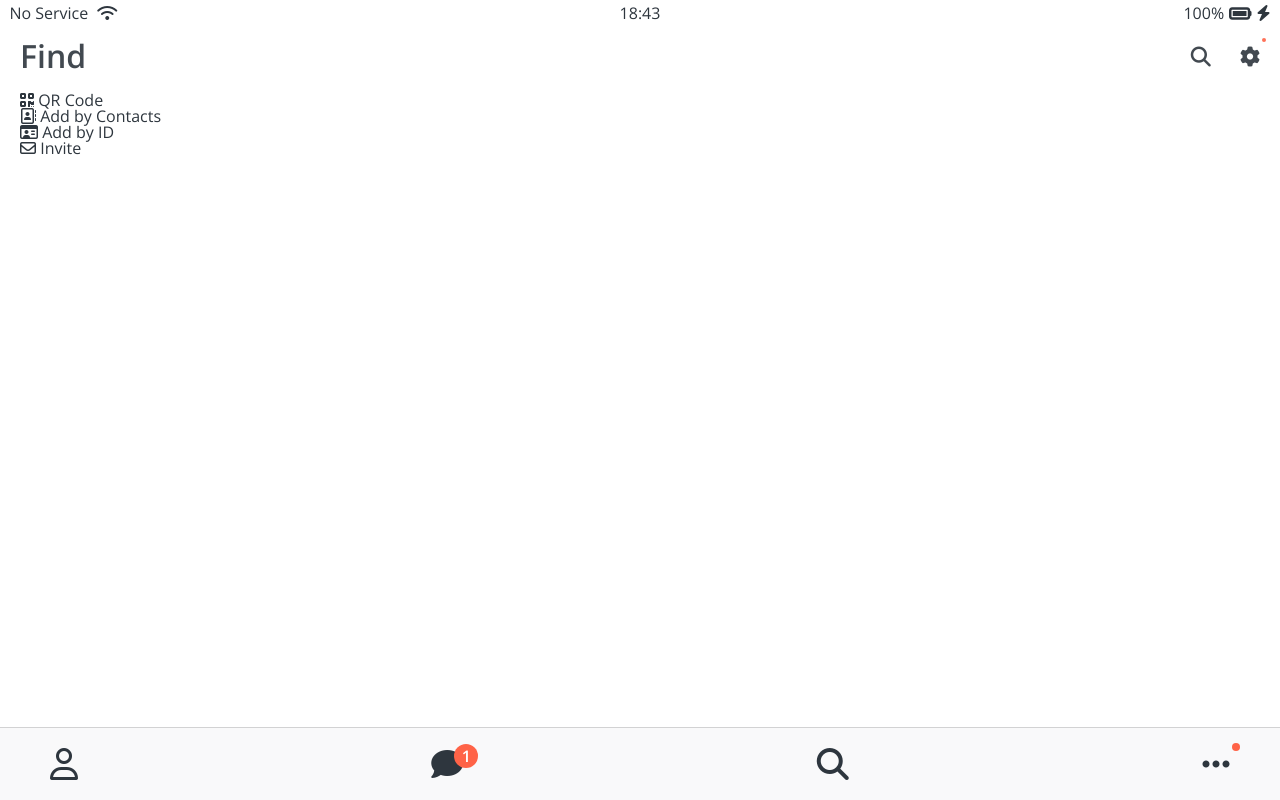
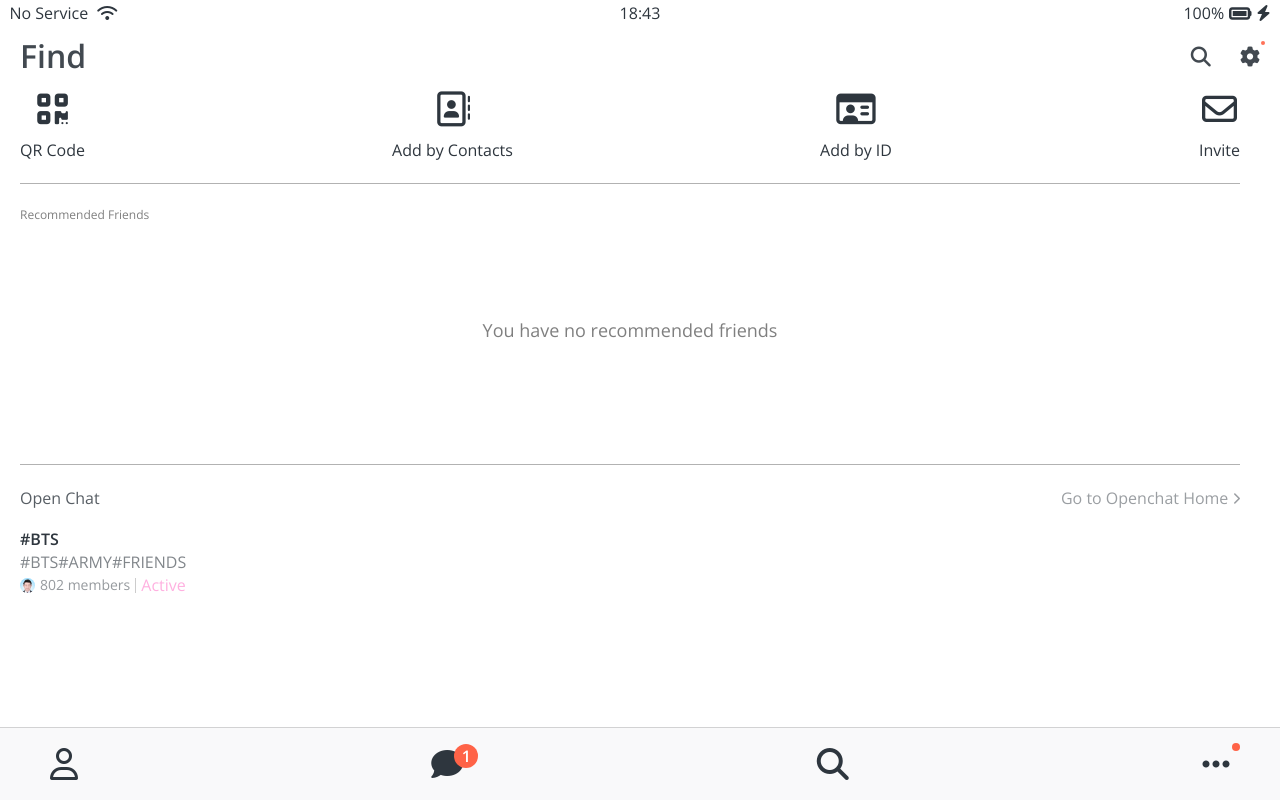
Before and after one commit to jwrhee007/kokoa-clone-jwrhee, a plain HTML site: page find.html in a window 1280 px wide. Drawn offline with nearby package versions, Linux system fonts and the light colour scheme.

Commit message:
20231110 2

```diff
--- a/css/components/point.css
+++ b/css/components/point.css
@@ -4,6 +4,6 @@
     height: 4px;
     border-radius: 2px;
     position: absolute;
-    right: -6px;
-    top: -7px;
+    right: -5px;
+    top: -4px;
 }
--- /dev/null
+++ b/css/screens/find.css
@@ -0,0 +1,92 @@
+.find-icons {
+    display: flex;
+    justify-content: space-between;
+}
+
+.find-icons__icon {
+    display: flex;
+    flex-direction: column;
+    align-items: center;
+}
+
+.find-icons__icon i {
+    font-size: 35px;
+}
+
+.find-icons__icon span {
+    margin-top: 15px;
+}
+
+.recommended-friends {
+    margin: 25px 0px;
+    padding: 25px 0px;
+    border-top: var(--grey-border);
+    border-bottom: var(--grey-border);
+}
+
+.recommended-friends__title {
+    font-size: 12px;
+    color: var(--grey-text);
+}
+
+.recommended-friends span {
+    margin: 100px 0;
+    display: block;
+    text-align: center;
+    font-size: 18px;
+    color: var(--grey-text);
+}
+
+.open-chat__header {
+    display: flex;
+    justify-content: space-between;
+    opacity: 0.8;
+    margin-bottom: 25px;
+}
+
+.open-chat__header span {
+    opacity: 0.6;
+}
+
+.open-post {
+    display: flex;
+}
+
+.open-post__title {
+    font-weight: 600;
+    margin-bottom: 7px;
+}
+
+.open-post__hashtags {
+    text-transform: uppercase;
+    opacity: 0.6;
+}
+
+.open-post__members {
+    margin-top: 7px;
+    display: flex;
+    align-items: center;
+}
+
+.open-post__members img {
+    width: 15px;
+    height: 15px;
+    border-radius: 50%;
+    margin-right: 5px;
+}
+
+.open-post__member-count {
+    opacity: 0.5;
+    font-size: 14px;
+}
+
+.open-post__members .divider {
+    width: 1px;
+    height: 15px;
+    margin: 0 5px;
+    background-color: rgba(0, 0, 0, 0.2);
+}
+
+.open-post__member-status {
+    color: #ffb0e0;
+}
--- a/css/styles.css
+++ b/css/styles.css
@@ -15,6 +15,7 @@
 
 @import "screens/login.css";
 @import "screens/friends.css";
+@import "screens/find.css";
 
 body {
     color: #2e363e;
--- a/css/variables.css
+++ b/css/variables.css
@@ -1,4 +1,6 @@
 :root {
     --yellow: #fae100;
     --horizontal-space: 40px 20px 20px;
+    --grey-border: 1px solid rgba(0, 0, 0, 0.3);
+    --grey-text: rgba(0, 0, 0, 0.5);
 }
--- a/find.html
+++ b/find.html
@@ -53,6 +53,29 @@
                 <span>Invite</span>
             </div>
         </div>
+        <div class="recommended-friends">
+            <h6 class="recommended-friends__title">Recommended Friends</h6>
+            <span>You have no recommended friends</span>
+        </div>
+        <div class="open-chat">
+            <div class="open-chat__header">
+                <h4>Open Chat</h4>
+                <span>Go to Openchat Home <i class="fa-solid fa-chevron-right fa-xs"></i> </span>
+            </div>
+        </div>
+        <div class="open-post">
+            <div class="open-post__column">
+                <h5 class="open-post__title">#BTS</h5>
+                <h6 class="open-post__hashtags">#bts#army#friends</h6>
+                <div class="open-post__members">
+                    <img src="profile.jpg">
+                    <span class="open-post__member-count">802 members</span>
+                    <div class="divider"></div>
+                    <span class="open-post__member-status">Active</span>
+                </div>
+            </div>
+            <div class="open-post__column"></div>
+        </div>
     </main>
     <nav class="nav">
         <ul class="nav__list">
```
